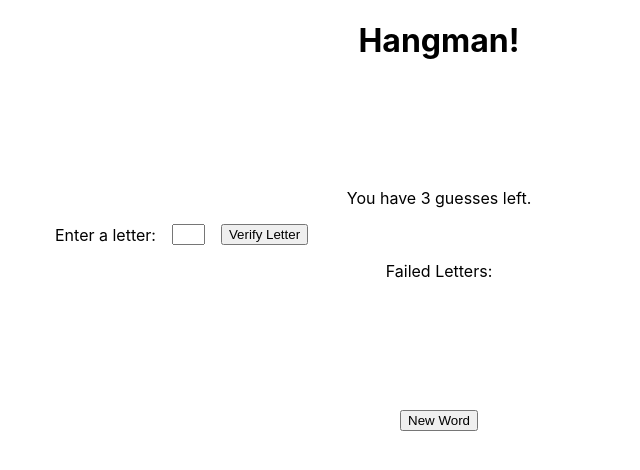
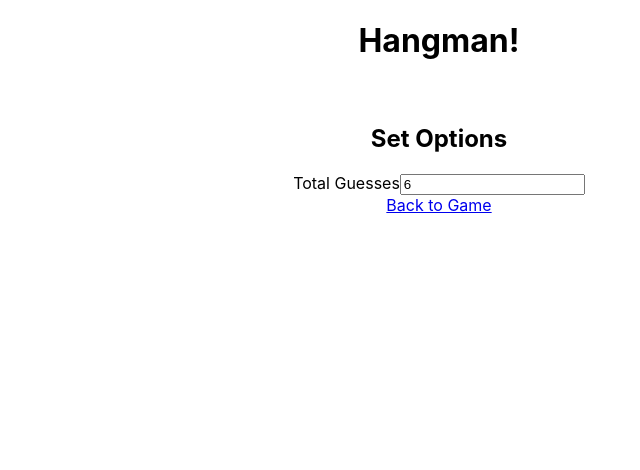
Before and after one commit to gness1804/hangman, a React (Create React App) app: page /options in a window 1280 px wide. Shown: the top 470 px of the page, without its empty margins (201-841 px from the left). Built offline with nearby package versions, Linux system fonts and the light colour scheme.

Commit message:
add options view and total guesses option

```diff
--- a/src/App/index.tsx
+++ b/src/App/index.tsx
@@ -3,11 +3,14 @@ import { BrowserRouter as Router, Switch, Route } from 'react-router-dom';
 import Main from '../Main';
 import Victory from '../Victory';
 import Defeat from '../Defeat';
+import Options from '../Options';
 import './index.css';
 
 function App() {
   const [word, setWord] = useState('');
-  // TODO: add setting such as max word length, max number of  guesses
+  // const [maxWordLength, setMaxWordLength] = useState(null);
+  const [totalGuesses, setTotalGuesses] = useState(6);
+  // TODO: fix bug with losing leading to defeat screen with blank word
   return (
     <Router>
       <div className="App">
@@ -21,8 +24,14 @@ function App() {
           <Route path="/defeat">
             <Defeat word={word} />
           </Route>
+          <Route path="/options">
+            <Options
+              totalGuesses={totalGuesses}
+              setTotalGuesses={setTotalGuesses}
+            />
+          </Route>
           <Route path="/">
-            <Main word={word} setWord={setWord} totalGuesses={3} />
+            <Main word={word} setWord={setWord} totalGuesses={totalGuesses} />
           </Route>
         </Switch>
       </div>
--- a/src/Main/index.css
+++ b/src/Main/index.css
@@ -22,6 +22,10 @@
   margin: 2rem 0 6rem;
 }
 
+.main-options-link {
+  display: block;
+}
+
 @media (min-width: 750px) {
   .main-inputs-container {
     flex-direction: row;
--- a/src/Main/index.tsx
+++ b/src/Main/index.tsx
@@ -1,5 +1,5 @@
-import React, { useEffect, useState } from 'react';
-import { useHistory } from 'react-router-dom';
+import React, { useEffect, useState, Dispatch, SetStateAction } from 'react';
+import { useHistory, Link } from 'react-router-dom';
 import axios from 'axios';
 import { v4 } from 'uuid';
 import WordLine from '../WordLine';
@@ -7,7 +7,7 @@ import './index.css';
 
 interface Props {
   word: string;
-  setWord: Function;
+  setWord: Dispatch<SetStateAction<string>>;
   totalGuesses: number;
 }
 
@@ -20,6 +20,11 @@ const Main = ({ word, setWord, totalGuesses = 6 }: Props) => {
 
   useEffect(() => {
     getWord();
+    return () => {
+      setWord('');
+      setFailedLetters([]);
+      setSuccessfulLetters([]);
+    };
   }, []);
 
   useEffect(() => {
@@ -113,6 +118,9 @@ const Main = ({ word, setWord, totalGuesses = 6 }: Props) => {
             ))}
           </div>
           <button onClick={getWord}>New Word</button>
+          <Link className="main-options-link" to="/options">
+            Options
+          </Link>
         </div>
       )}
     </div>
--- /dev/null
+++ b/src/Options/index.css
@@ -0,0 +1,3 @@
+.options-back-home-link {
+  display: block;
+}
--- /dev/null
+++ b/src/Options/index.tsx
@@ -0,0 +1,28 @@
+import React, { Dispatch, SetStateAction } from 'react';
+import { Link } from 'react-router-dom';
+import './index.css';
+
+interface Props {
+  totalGuesses: number;
+  setTotalGuesses: Dispatch<SetStateAction<number>>;
+}
+
+const Options = ({ totalGuesses, setTotalGuesses }: Props) => {
+  return (
+    <div>
+      <h2 className="options">Set Options</h2>
+      <label htmlFor="totalGuesses">Total Guesses</label>
+      <input
+        id="totalGuesses"
+        type="number"
+        defaultValue={totalGuesses}
+        onChange={(e) => setTotalGuesses(+e.target.value)}
+      />
+      <Link className="options-back-home-link" to="/">
+        Back to Game
+      </Link>
+    </div>
+  );
+};
+
+export default Options;
```
